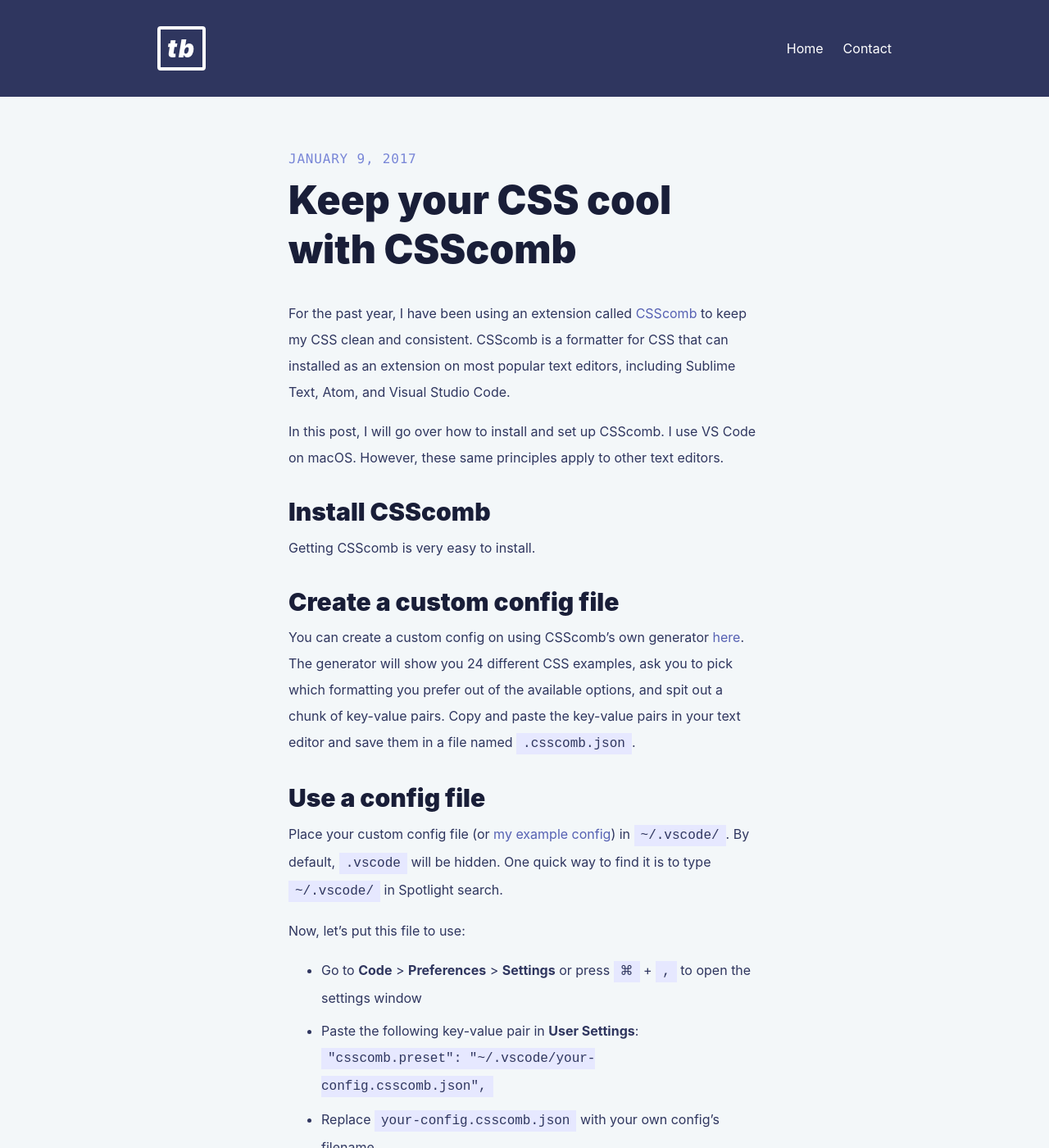
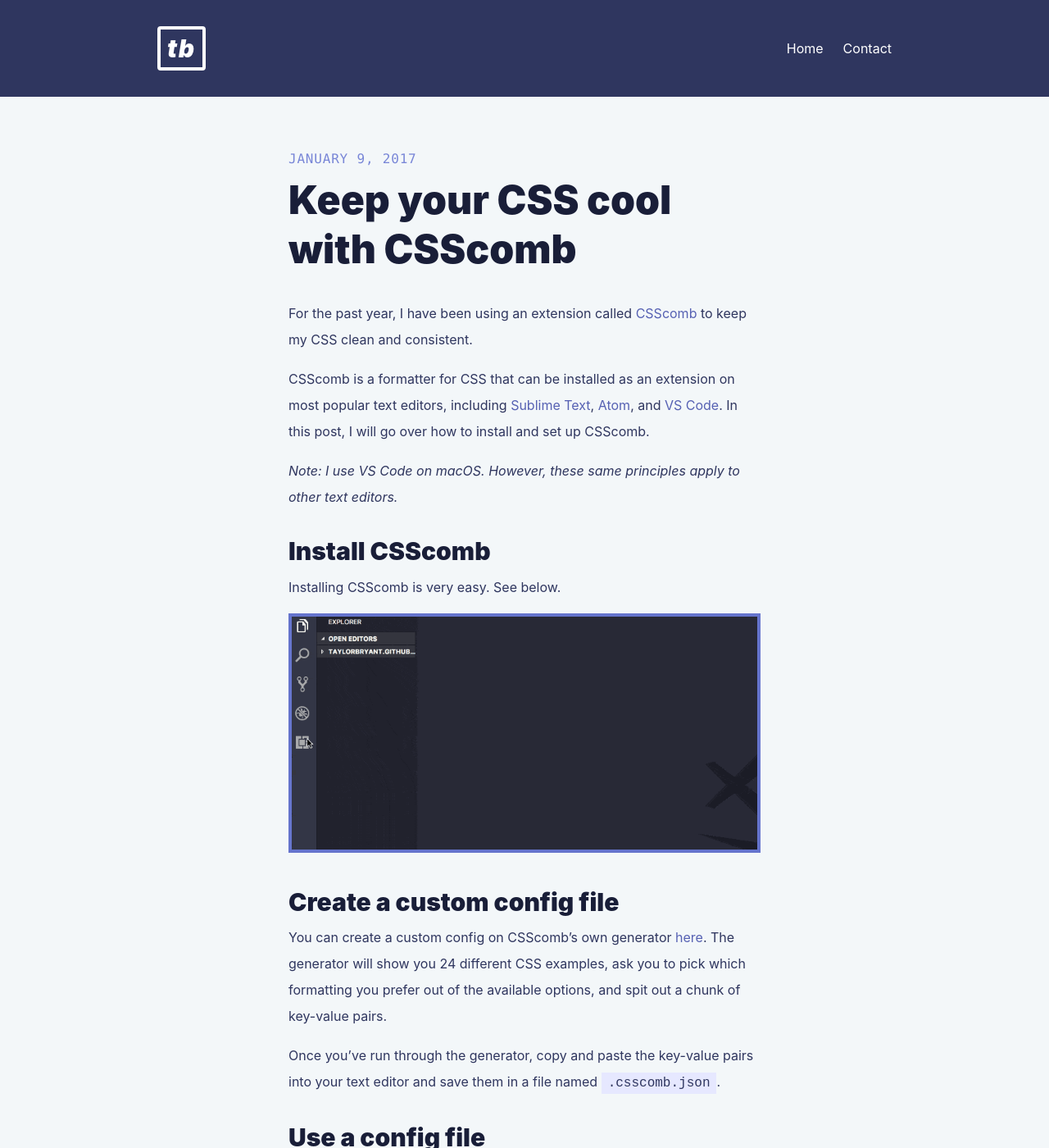
Before and after one commit to scottwater/taylorbryant.github.io, a Jekyll site: the page built from _posts/2017-01-09-keep-your-css-cool-with-csscomb.md, in a window 1280 px wide and 1400 px high. Shown: the whole window at 82% size. Built offline with Jekyll 4.4.1, drawn with Linux system fonts in a browser that asks for light colours; nearby versions of some CDN libraries.

Commit message:
Update 2017-01-09-keep-your-css-cool-with-csscomb.md

```diff
--- a/_posts/2017-01-09-keep-your-css-cool-with-csscomb.md
+++ b/_posts/2017-01-09-keep-your-css-cool-with-csscomb.md
@@ -6,15 +6,21 @@
 tags: [csscomb,css,formatter,visual,studio,code,taylor,bryant,web,design,memphis]
 ---
 
-For the past year, I have been using an extension called [CSScomb](http://csscomb.com/) to keep my CSS clean and consistent. CSScomb is a formatter for CSS that can installed as an extension on most popular text editors, including Sublime Text, Atom, and Visual Studio Code.
+For the past year, I have been using an extension called [CSScomb](http://csscomb.com/) to keep my CSS clean and consistent.
 
-In this post, I will go over how to install and set up CSScomb. I use VS Code on macOS. However, these same principles apply to other text editors.
+CSScomb is a formatter for CSS that can be installed as an extension on most popular text editors, including [Sublime Text](https://www.sublimetext.com/), [Atom](https://atom.io/), and [VS Code](https://code.visualstudio.com/). In this post, I will go over how to install and set up CSScomb.
+
+*Note: I use VS Code on macOS. However, these same principles apply to other text editors.*
 
 ## Install CSScomb
-Getting CSScomb is very easy to install.
+Installing CSScomb is very easy. See below.
+
+![How to Install CSScomb](/assets/img/keep-your-css-cool-with-csscomb/install-csscomb.gif)
 
 ## Create a custom config file
-You can create a custom config on using CSScomb's own generator [here](http://csscomb.com/config). The generator will show you 24 different CSS examples, ask you to pick which formatting you prefer out of the available options, and spit out a chunk of key-value pairs. Copy and paste the key-value pairs in your text editor and save them in a file named `.csscomb.json`.
+You can create a custom config on CSScomb's own generator [here](http://csscomb.com/config). The generator will show you 24 different CSS examples, ask you to pick which formatting you prefer out of the available options, and spit out a chunk of key-value pairs.
+
+Once you've run through the generator, copy and paste the key-value pairs into your text editor and save them in a file named `.csscomb.json`.
 
 ## Use a config file
 Place your custom config file (or [my example config](https://gist.github.com/taylorbryant/1041b80df41a942835942d8351eabb3d)) in `~/.vscode/`. By default, `.vscode` will be hidden. One quick way to find it is to type `~/.vscode/` in Spotlight search.
```
